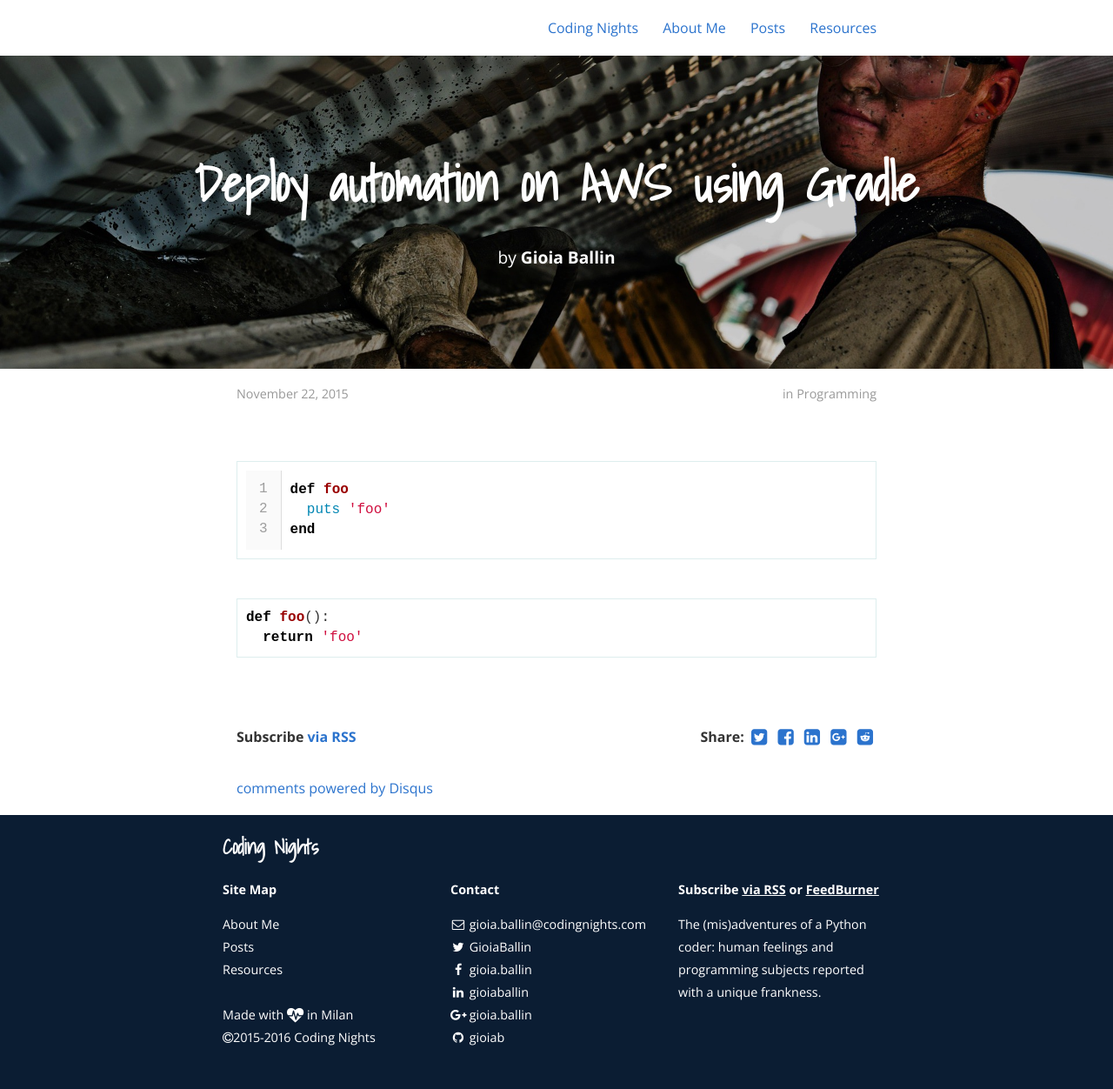
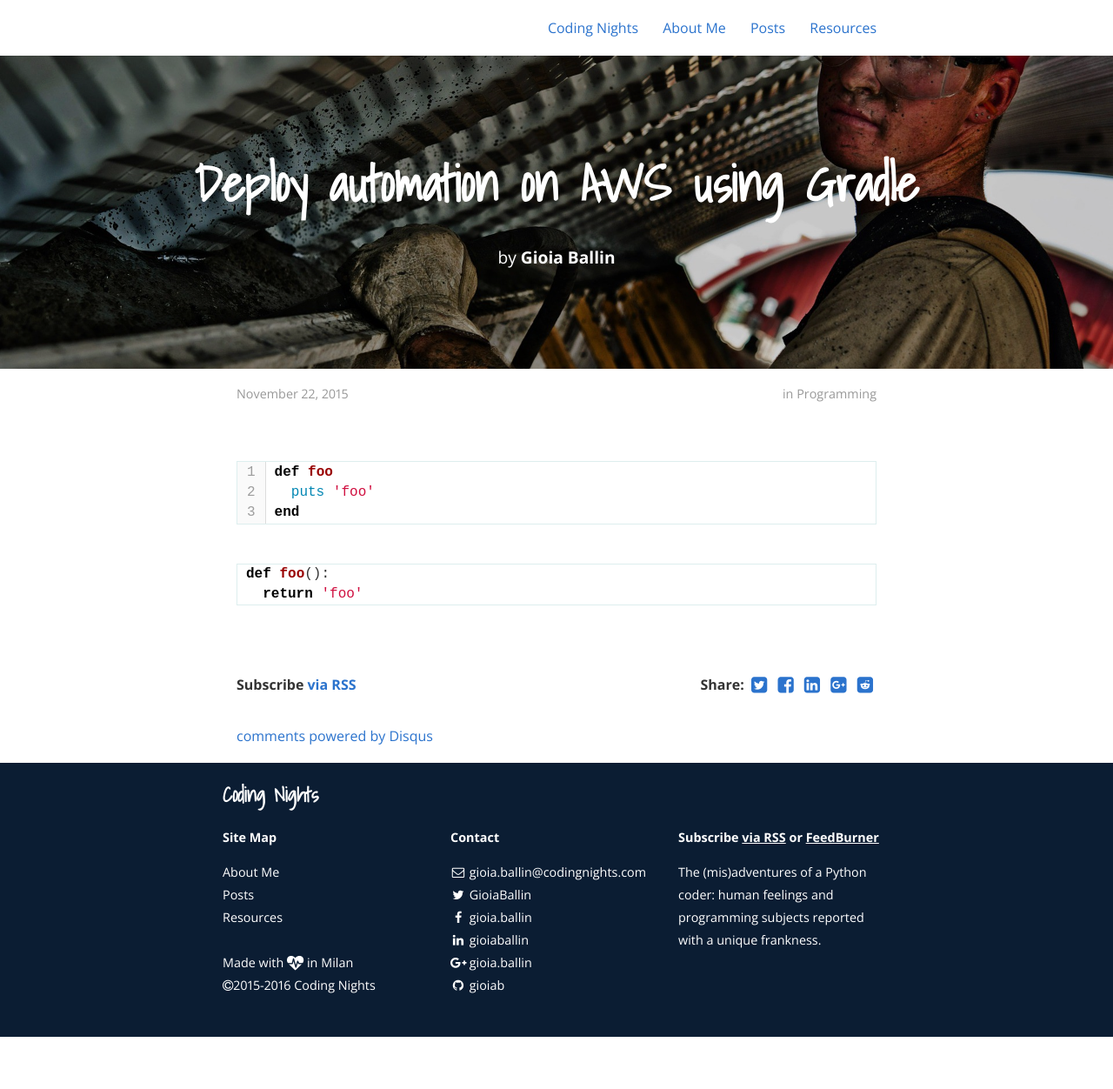
Before and after one commit to gioiab/gioiab.github.io, a Jekyll site: the page built from _posts/2015-12-19-deploy-automation-on-aws-using-gradle.markdown, in a window 1280 px wide. Shown: the whole page at 87% size. Built offline with Jekyll 4.4.1, drawn with Linux system fonts in a browser that asks for light colours; nearby versions of some CDN libraries; comment, search, counter and statistics services are not loaded; after the commit the page ends 1192 px from its top, so only the background shows below that.

Commit message:
Finally fixed the stylesheet for syntax highlighting: now it's decent.

```diff
--- a/_sass/base/_code.scss
+++ b/_sass/base/_code.scss
@@ -23,7 +23,7 @@
 }
 
 pre {
-  padding: 10px;
+  padding: 0 10px 0 10px;
   margin: 0;
   line-height: 23px;
   white-space: pre;
@@ -37,8 +37,8 @@
   border-right: 1px solid #ddd;
   color: $border;
   user-select: none;
-  padding: 0 5px;
   overflow: hidden;
+  margin-left: -10px;
 }
 
 p code, li code, td code {
```
